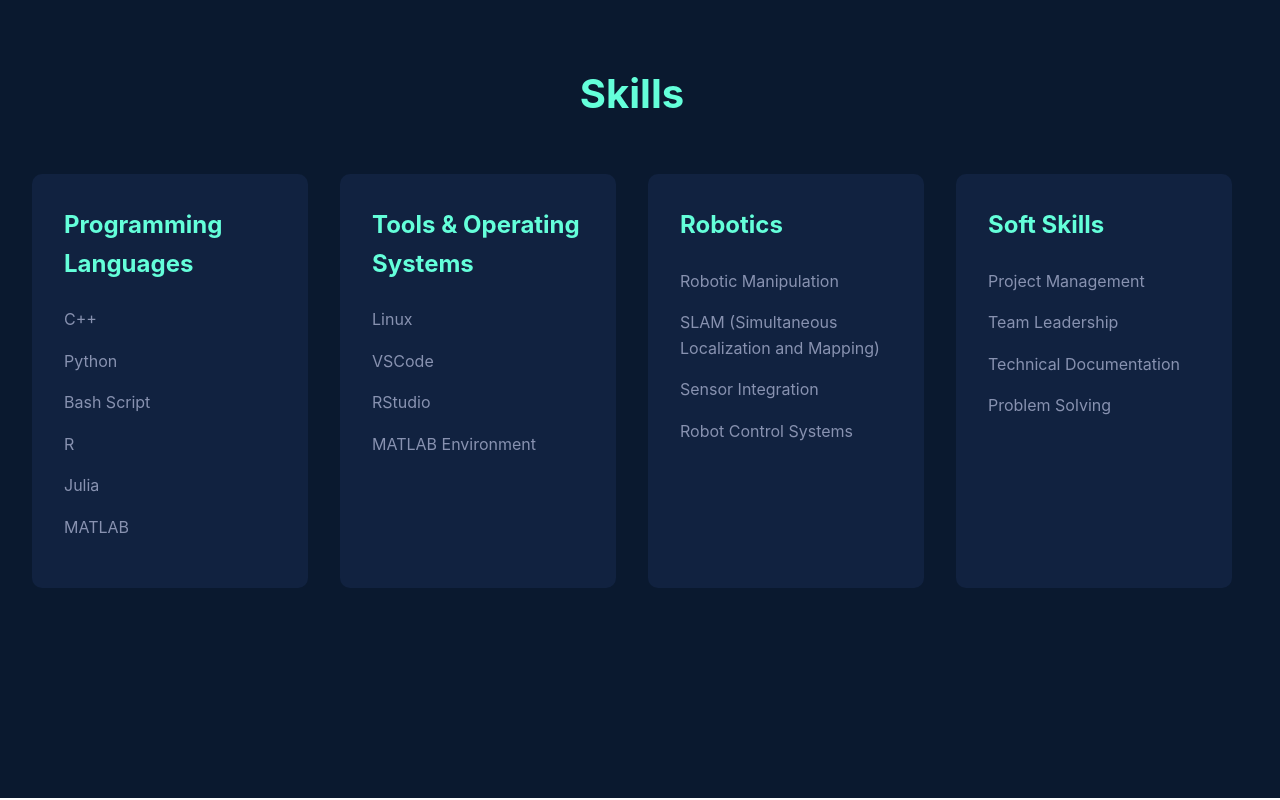
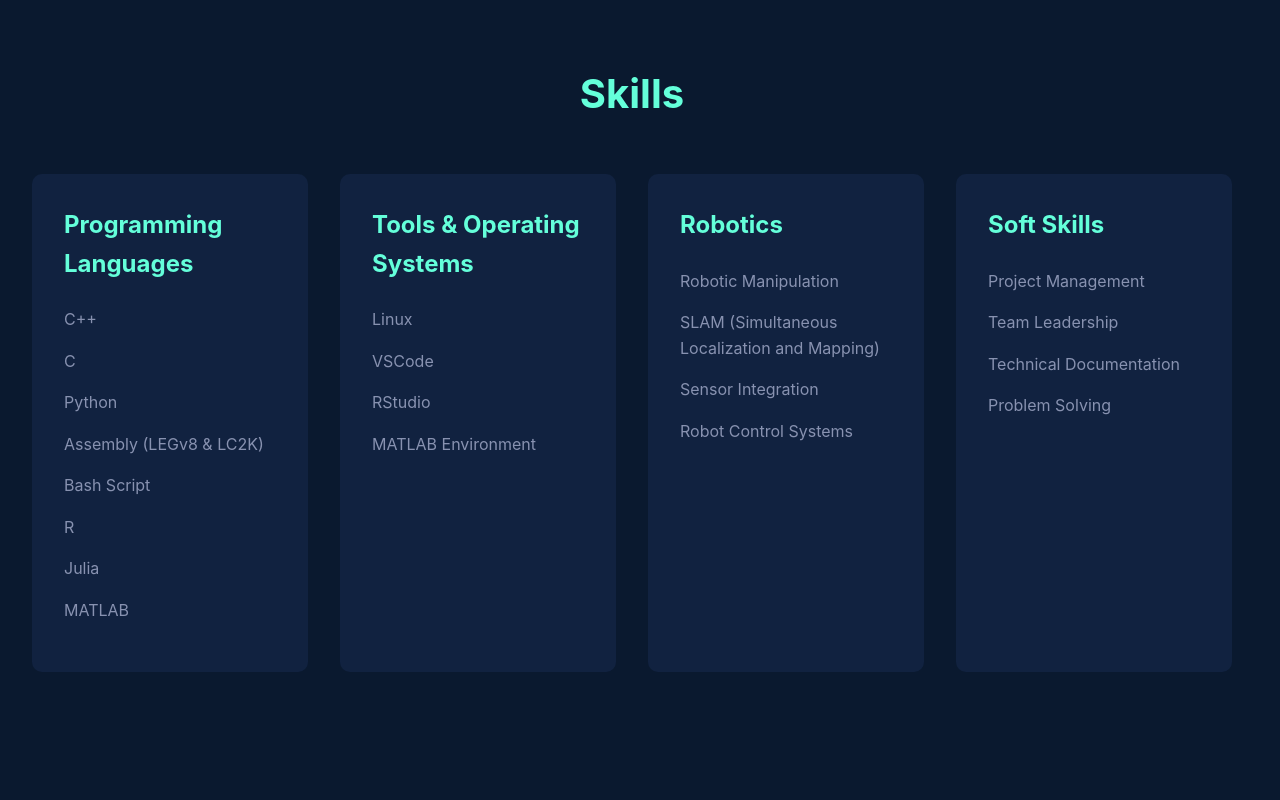
Before and after one commit to DarrenCleeman/Darren_Portfolio, a React (Vite) app: page / in a window 1280 px wide. Shown: the part 1929-2729 px from the top of the page. Built offline with nearby package versions, Linux system fonts and the light colour scheme.

Commit message:
Add C and Assembly (LEGv8 & LC2K) to programming skills

```diff
--- a/src/pages/Skills.tsx
+++ b/src/pages/Skills.tsx
@@ -52,7 +52,9 @@ const SkillItem = styled(motion.div)`
 const skills: Skill[] = [
   // Programming Languages
   { name: 'C++', category: 'programming' },
+  { name: 'C', category: 'programming' },
   { name: 'Python', category: 'programming' },
+  { name: 'Assembly (LEGv8 & LC2K)', category: 'programming' },
   { name: 'Bash Script', category: 'programming' },
   { name: 'R', category: 'programming' },
   { name: 'Julia', category: 'programming' },
```
